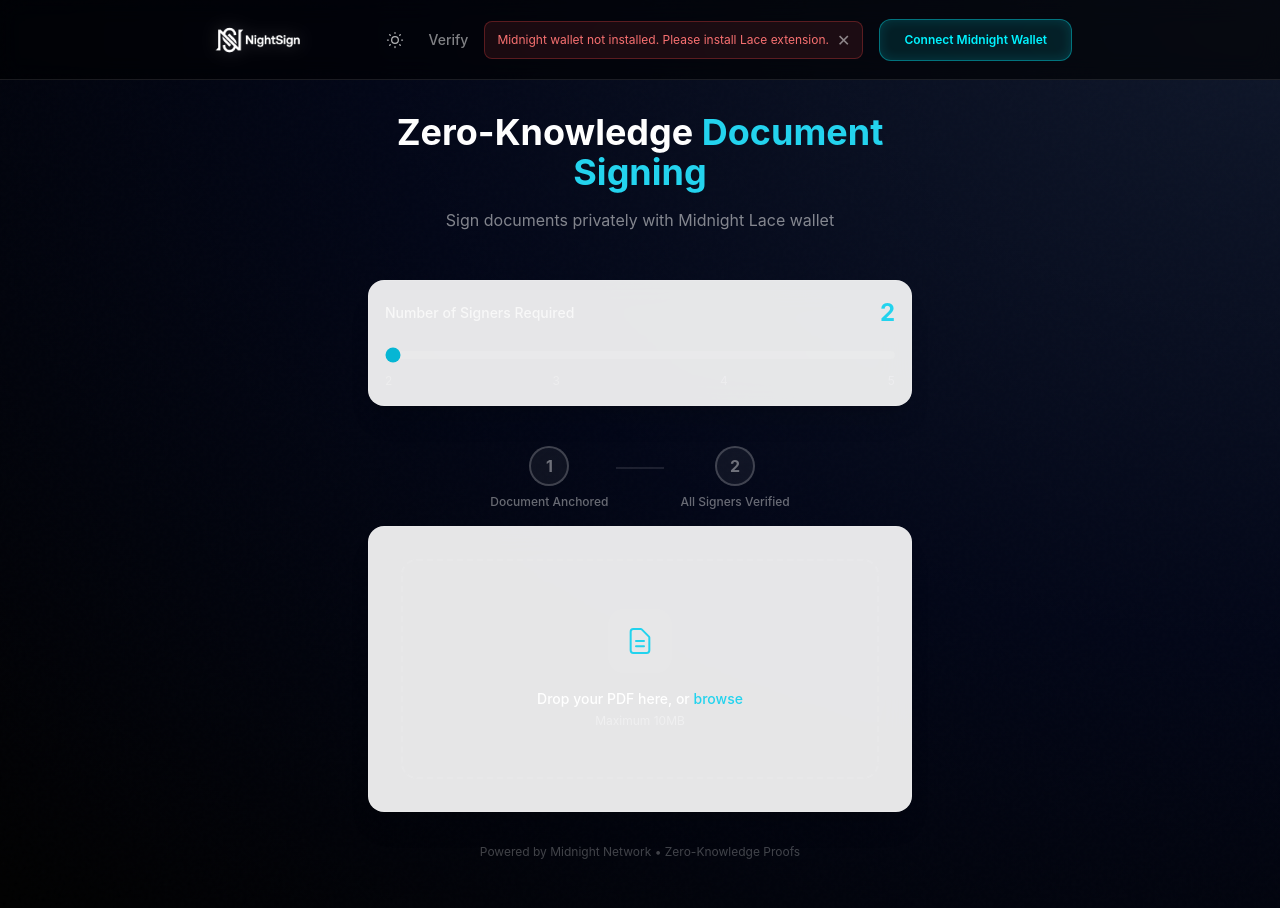
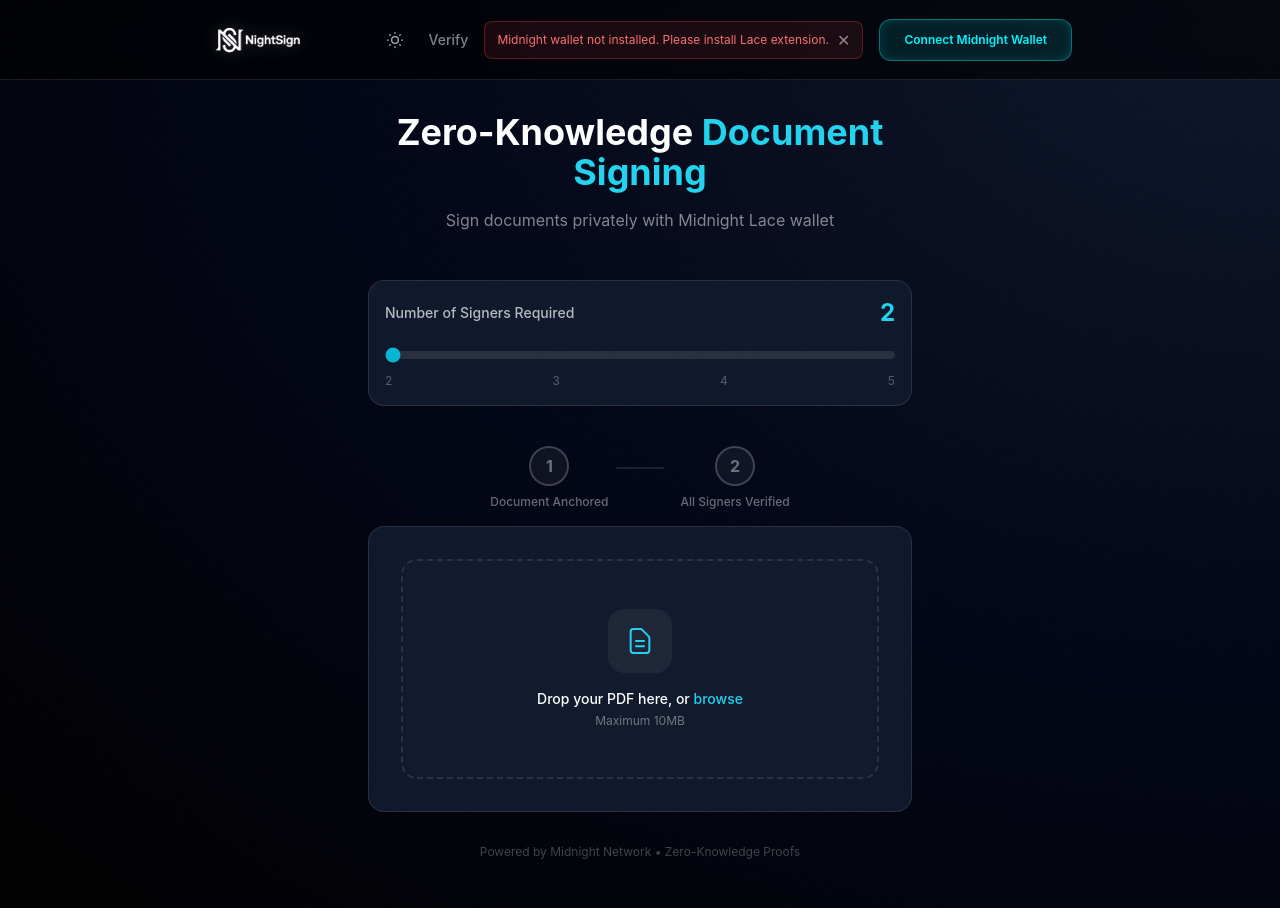
Before and after one commit to HarleysCodes/night-sign, a React (Vite) app: page / in a window 1280 px wide. Built offline with nearby package versions, Linux system fonts and the light colour scheme.

Commit message:
Fix: Dark mode card backgrounds and ZK-proof visibility

```diff
--- a/src/App.tsx
+++ b/src/App.tsx
@@ -344,7 +344,7 @@ on the Midnight blockchain network.
 
         <div className="glass-card p-4">
           <label className="text-xs text-slate-600 dark:text-white/40">ZK-Proof String</label>
-          <div className="mt-1 max-h-20 overflow-y-auto rounded bg-black/30 p-2 font-mono text-xs text-purple-400">
+          <div className="mt-1 max-h-20 overflow-y-auto rounded bg-slate-50 dark:bg-black/40 border border-slate-200 dark:border-white/10 p-2 font-mono text-xs text-purple-600 dark:text-purple-400">
             {data.txHash.substring(0, 64)}...
           </div>
         </div>
--- a/src/index.css
+++ b/src/index.css
@@ -22,7 +22,11 @@
 /* Aerodrome-style Glass Card */
 @layer components {
   .glass-card {
-    @apply bg-white/90 backdrop-blur-lg border border-slate-200 dark:border-white/10 rounded-2xl shadow-xl;
+    @apply bg-white border border-slate-200 rounded-2xl shadow-xl;
+  }
+
+  .dark .glass-card {
+    @apply bg-[#0f172a] border-white/10 shadow-none;
   }
 
   .glass-card-hover {
```
Lines whose indentation alone changed are shown as unchanged.
